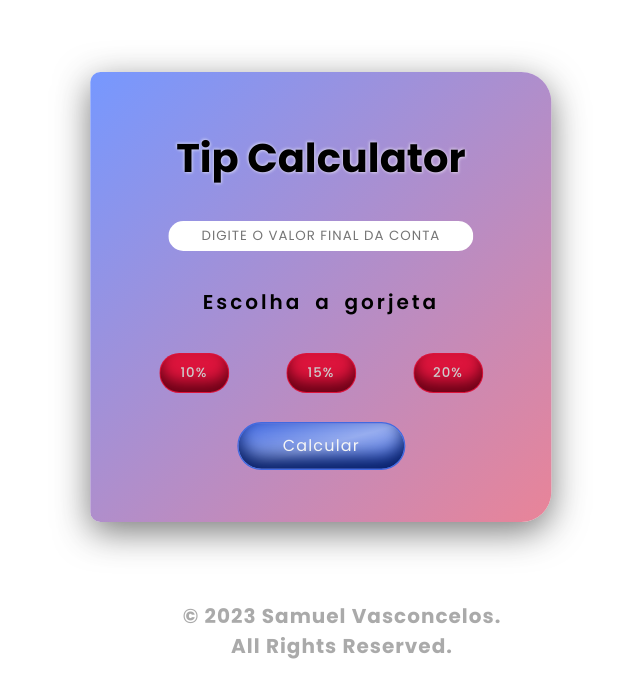
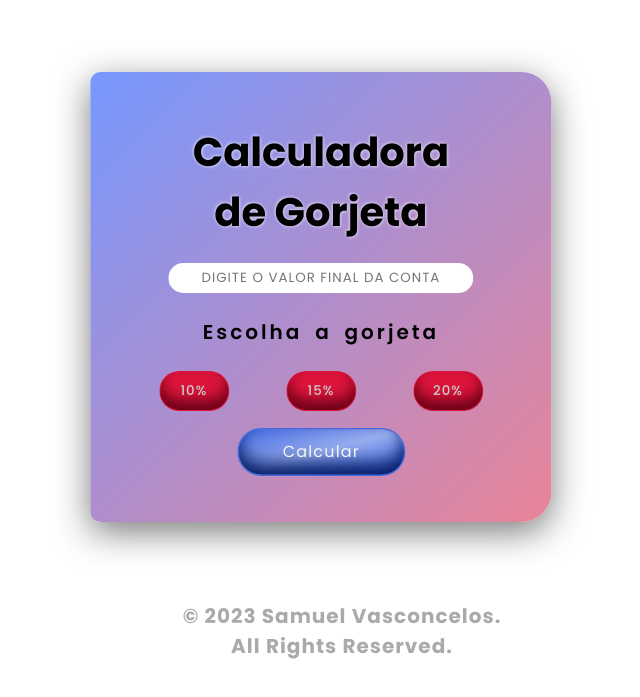
Before and after one commit to samvasconcelos/tipcalculator, a plain HTML site: page index.html in a window 1280 px wide. Shown: the part 103-800 px from the top of the page, without its empty margins (298-938 px from the left). Drawn offline with Linux system fonts and the light colour scheme.

Commit message:
Add files via upload

```diff
--- a/index.html
+++ b/index.html
@@ -5,7 +5,7 @@
     <meta name="viewport" content="width=device-width, initial-scale=1.0" />
     <script type="module" defer src="script.js"></script>
     <link rel="stylesheet" href="style.css" />
-    <title>Tip Calculator</title>
+    <title>Calculadora de Gorjeta</title>
   </head>
   <body>
     <!-- ALERT MODAL -->
@@ -22,7 +22,10 @@
     <!-- MAIN CONTAINER -->
     <div class="container">
       <div class="container__dados">
-        <h1 class="title">Tip Calculator</h1>
+        <h1 class="title">
+          Calculadora <br />
+          de Gorjeta
+        </h1>
         <input
           type="text"
           class="valorConta"
```
